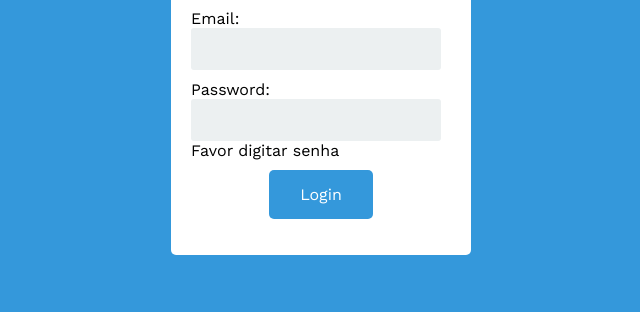
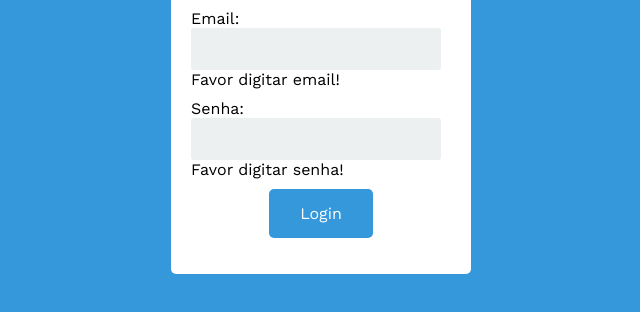
Before and after one commit to silviarcr/mural_Laboratoria, a plain HTML site: page index.html in a window 1280 px wide. Both pictures are taken after a click on the link "Login". Shown: the part 170-482 px from the top of the page, without its empty margins (319-959 px from the left). Drawn offline with nearby package versions, Linux system fonts and the light colour scheme.

Commit message:
validacao atualizada

```diff
--- a/index.html
+++ b/index.html
@@ -29,7 +29,7 @@
                 </div>
 
                 <div class="control-group">
-                    <label>Password:</label>
+                    <label>Senha:</label>
                     <input type="password" class="login-field" value="" placeholder="" id="login-pass" required>
                     <span id="passwordValid"></span>
                 </div>
--- a/js/login.js
+++ b/js/login.js
@@ -3,27 +3,47 @@
 function validate() {
     var email = document.getElementById("login-name").value;
     var password = document.getElementById("login-pass").value;
+    if (isEmpty(password))
+        displaySpan('isPassword', 'Favor digitar senha!');
+
+    checkEmail(email);
 
     if (email == "formget@formget.com" && password == "formget#123") {
         alert("Login successfully");
         window.location = "mural.html"; // Redirecting to other page.
         return false;
     }
+}
 
-    if (isEmpty(password)) {
-        document.getElementById("passwordValid").textContent = "Favor digitar senha";
-        document.getElementById("passwordValid").style.display = "block";
-        return false;
+function checkEmail(mail) {
+    if (isEmpty(mail))
+        displaySpan('isEmail', 'Favor digitar email!');
+    else {
+        var reg = /^([A-Za-z0-9_\-\.])+\@([A-Za-z0-9_\-\.])+\.([A-Za-z]{2,4})$/;
+        if (!reg.test(mail))
+            displaySpan('isEmail', 'Email inválido!');
     }
-
-    if (isEmpty(email)) {
-        document.getElementById("emailValid").textContent = "Favor digitar email";
-        document.getElementById("emailValid").style.display = "block";
-        return false;
-    }
-
 }
 
 function isEmpty(value) {
-    if (value == null || value == "") return true;
+    if (value == null || value == "")
+        return true;
+    else
+        return false;
 }
+
+function displaySpan(word, message) {
+    var elId = "";
+
+    if (word === "isPassword") {
+        elId = "passwordValid";
+    }
+    else if (word === "isEmail") {
+        elId = "emailValid";
+    }
+
+    if (elId !== "" && message !== "") {
+        document.getElementById(elId).textContent = message;
+        document.getElementById(elId).style.display = "block";
+    }
+}
```
